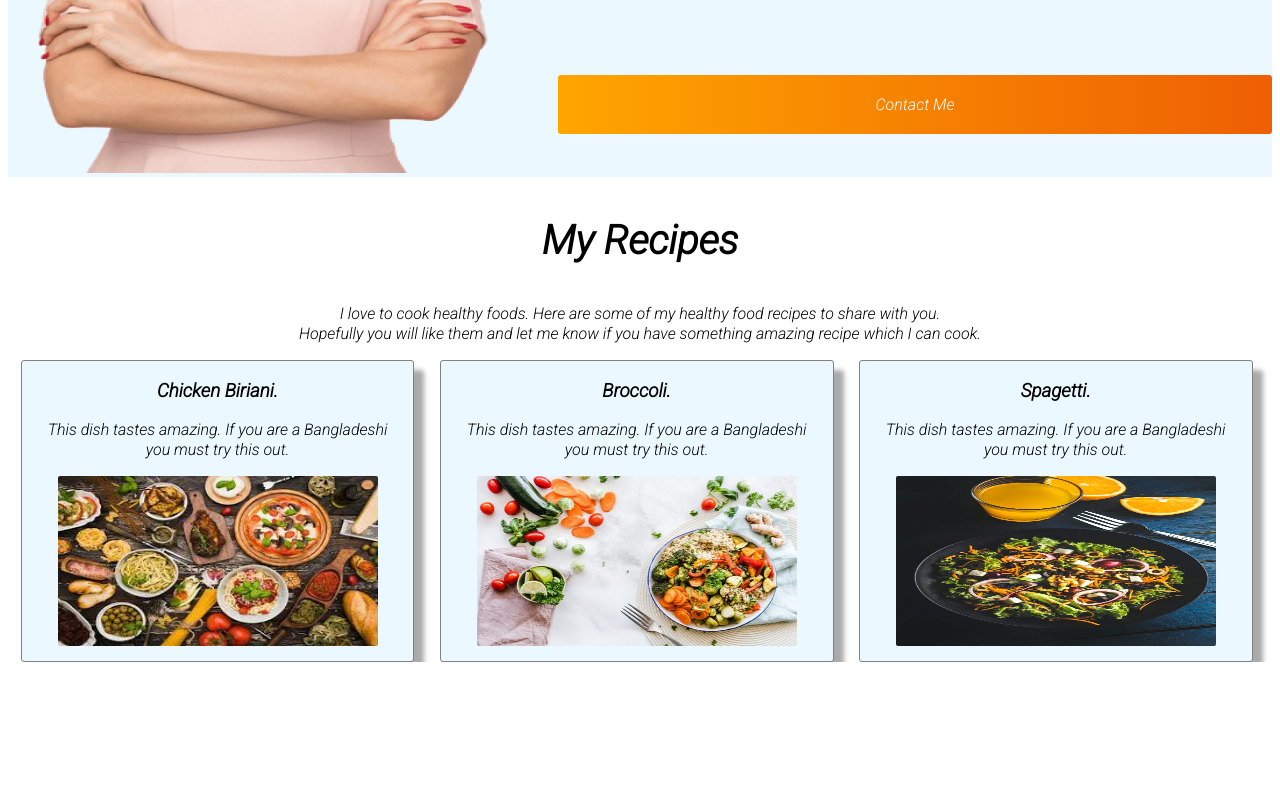
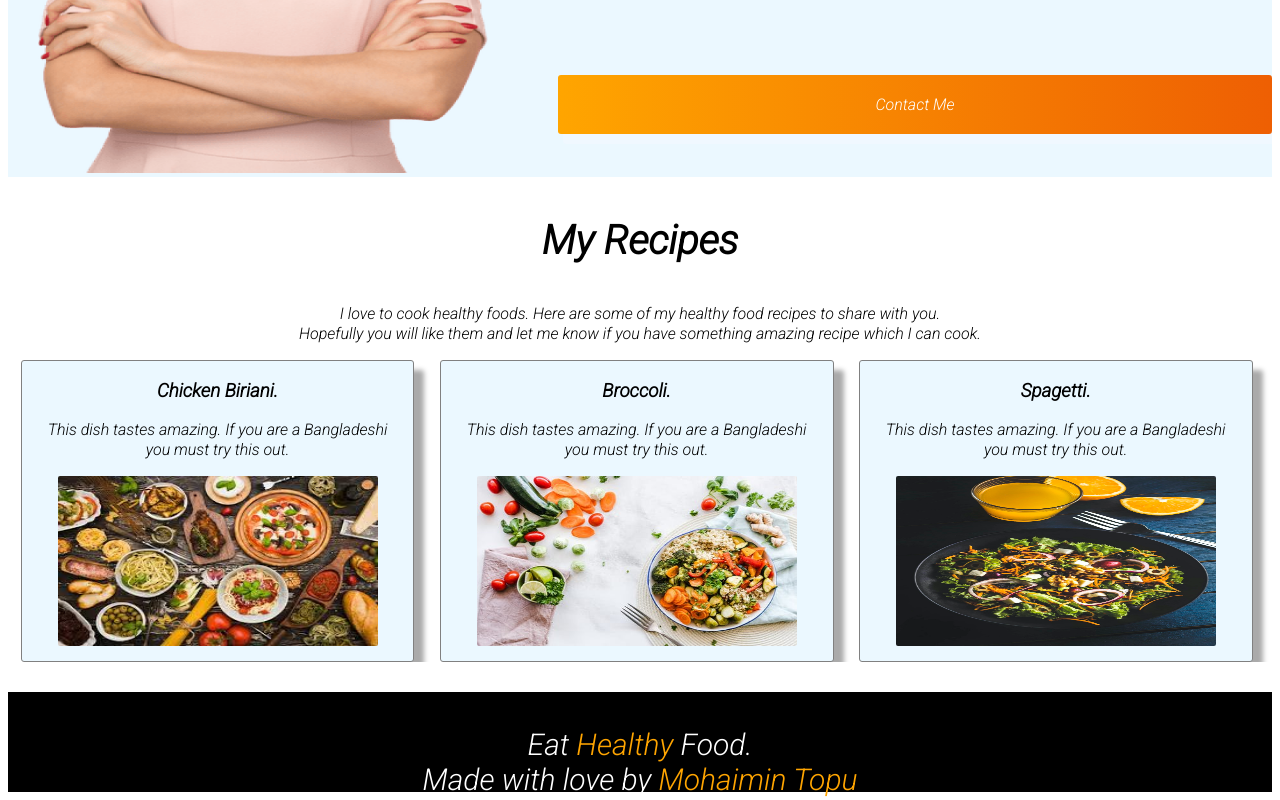
Before and after one commit to mohaimin-topu/assignment, a plain HTML site: page index.html in a window 1280 px wide. Shown: the part 819-1619 px from the top of the page. Before the commit the page ends 1481 px from the top, so only its background shows below. Drawn offline with Linux system fonts and the light colour scheme.

Commit message:
full site done

```diff
--- a/index.html
+++ b/index.html
@@ -57,10 +57,9 @@
             <p>This dish tastes amazing. If you are a Bangladeshi <br> you must try this out.</p>
             <img src="images/image3.jfif" alt="dish">
         </div>
-
-
-
     </section>
-
+    <footer class="footer-area">
+        <p>Eat <span class="colorful">Healthy</span> Food. <br> Made with love by <span class="colorful"> Mohaimin Topu</span></p>
+    </footer>
 </body>
 </html>
--- a/style.css
+++ b/style.css
@@ -5,10 +5,11 @@ body {
     width: 90%;
     margin: auto;
 }
-/** header area start **/
-.header-area .colorful {
+.colorful {
     color: orange;
 }
+/** header area start **/
+
 .header-area {
     display: flex;
     overflow: hidden;
@@ -90,9 +91,24 @@ body {
 .recipe-area h3,p {
     text-align: center;
 }
+.recipe-area {
+    overflow: hidden;
+}
 .recipe-area p {
     line-height: 20px;
 }
 .recipe-area > h3 {
     font-size: 40px;
 }
+/** recipe area ends **/
+/**footer-area starts **/
+.footer-area {
+    background: #000000;
+    height: 100px;
+    width: auto;
+}
+.footer-area p {
+    color: #FFFFFF;
+    padding-top: 35px;
+    font-size: 30px;
+}
```
